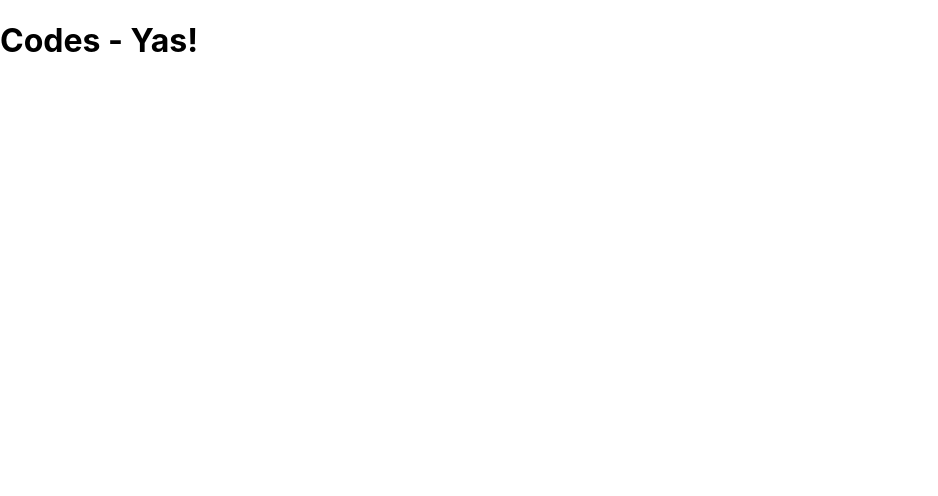
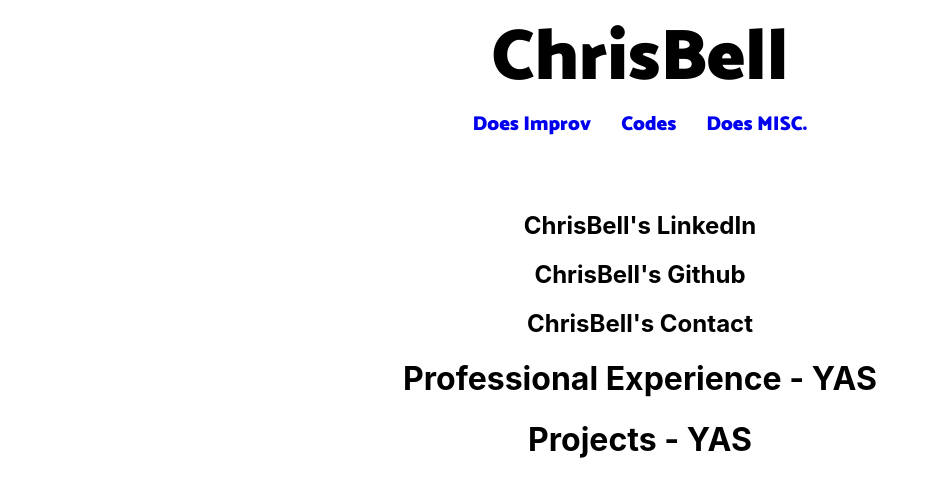
Before and after one commit to chrisbellcodes/chrisbellcodes-site, a React (Create React App) app: page / in a window 1280 px wide. Shown: the top 496 px of the page, without its empty margins (0-938 px from the left). Built offline with nearby package versions, Linux system fonts and the light colour scheme.

Commit message:
resume data obj added

```diff
--- a/src/App.css
+++ b/src/App.css
@@ -1,38 +1,37 @@
+@import url('https://fonts.googleapis.com/css?family=Catamaran:900&display=swap');
+
+/* <<<<<<<< APP >>>>>>>>>> */
 .App {
   text-align: center;
 }
 
 .App-logo {
-  height: 40vmin;
-  pointer-events: none;
+ font-size: 72px;
+ margin: 0px;
+ font-family: 'Catamaran';
+ padding: 0px;
+}
+.navbar {
+  margin: 30px 0 30px 0;
+  position: relative;
+  bottom: 40px;
+}
+.navbarItem {
+  margin: 0px 15px 0px 15px;
+  text-decoration: none;
+  font-size: 20px;
+  /* margin: 15px 0px 15px 0px; */
+  font-family: 'Catamaran';
 }
 
-@media (prefers-reduced-motion: no-preference) {
-  .App-logo {
-    animation: App-logo-spin infinite 20s linear;
-  }
+.navbarItem:hover {
+  font-size: 32px;
 }
 
-.App-header {
-  background-color: #282c34;
-  min-height: 100vh;
-  display: flex;
-  flex-direction: column;
-  align-items: center;
-  justify-content: center;
-  font-size: calc(10px + 2vmin);
-  color: white;
+.navbarItem:Focus {
+  font-size: 32px;
 }
 
-.App-link {
-  color: #61dafb;
+.navbarItem:visited {
+  color: black;
 }
-
-@keyframes App-logo-spin {
-  from {
-    transform: rotate(0deg);
-  }
-  to {
-    transform: rotate(360deg);
-  }
-}
--- a/src/App.js
+++ b/src/App.js
@@ -3,12 +3,19 @@ import Codes from './pages/Codes'
 import Improv from './pages/Improv';
 import Misc from './pages/Misc'
 import Error from './pages/Error'
+import Navbar from './components/Navbar'
 
 import './App.css';
 import { Route, Switch } from "react-router-dom";
 
 function App() {
   return (
+    <div className="App">
+      <h1 className="App-logo">
+        ChrisBell
+      </h1>
+      <Navbar />
+
       <Switch>
         <Route path="/" component={Codes} exact />
         <Route path="/improv" component={Improv} />
@@ -16,6 +23,7 @@ function App() {
         <Route path="/misc" component={Misc} />
         <Route component={Error} />
       </Switch>
+    </div>
   );
 }
 
--- /dev/null
+++ b/src/components/Experience.js
@@ -0,0 +1,14 @@
+import React from 'react'
+
+const Experience = () => {
+    return(
+        <div>
+            <h2>ChrisBell's LinkedIn</h2>
+            <h2>ChrisBell's Github</h2>
+            <h2>ChrisBell's Contact</h2>
+            <h1>Professional Experience - YAS</h1>
+        </div>
+    )
+}
+
+export default Experience
--- /dev/null
+++ b/src/components/Navbar.js
@@ -0,0 +1,13 @@
+import React from 'react';
+import {Link} from 'react-router-dom'
+
+const Navbar = () => {
+    return(
+        <div className="navbar">
+            <Link className="navbarItem" to='/improv'>Does Improv</Link>
+            <Link className="navbarItem" to='/'>Codes</Link>
+            <Link className="navbarItem" to='/misc'>Does MISC.</Link>
+        </div>
+    )
+}
+export default Navbar
--- /dev/null
+++ b/src/components/Projects.js
@@ -0,0 +1,9 @@
+import React from 'react'
+
+const Projects = () => {
+    return(
+        <h1>Projects - YAS</h1>
+    )
+}
+
+export default Projects
--- a/src/pages/Codes.js
+++ b/src/pages/Codes.js
@@ -1,8 +1,13 @@
 import React from 'react';
+import Experience from '../components/Experience';
+import Projects from '../components/Projects';
 
 const Codes = () => {
     return(
-        <h1>Codes - Yas!</h1>
+        <div>
+            <Experience />
+            <Projects />
+        </div>
     )
 }
 
```
Also changed, not shown: public/reusmeData.js (added, +95 -0 lines). Lines whose indentation alone changed are shown as unchanged.
